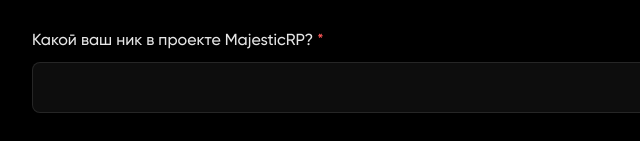
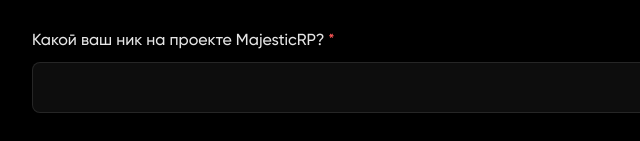
Before and after one commit to Luvasaa/Mikaelson, a plain HTML site: page index.html in a window 1280 px wide. Shown: the part 2656-2797 px from the top of the page, 208-848 px from the left. Drawn offline with Linux system fonts and the light colour scheme; files whose address does not match are found by name; a web font is replaced by a local one.

Commit message:
Update index.html

```diff
--- a/index.html
+++ b/index.html
@@ -222,7 +222,7 @@
                     <div class="form-group"><label for="name">Как вас зовут?</label><input type="text" id="name" name="name" required></div>
                     <div class="form-group"><label for="location">Откуда вы?</label><input type="text" id="location" name="location" required></div>
                     <div class="form-group"><label for="timezone">Укажите свой часовой пояс.</label><input type="text" id="timezone" name="timezone" required></div>
-                    <div class="form-group"><label for="nickname">Какой ваш ник в проекте MajesticRP?</label><input type="text" id="nickname" name="nickname" required></div>
+                    <div class="form-group"><label for="nickname">Какой ваш ник на проекте MajesticRP?</label><input type="text" id="nickname" name="nickname" required></div>
                     <div class="form-group"><label for="projects">На каких проектах играли и сколько?</label><textarea id="projects" name="projects" rows="3" required></textarea></div>
                     <div class="form-group"><label for="reason">Почему вы хотите вступить в семью Mikaelson?</label><textarea id="reason" name="reason" rows="3" required></textarea></div>
                     <button type="submit" class="stages-action button button--rect gold">Отправить заявку</button>
```
